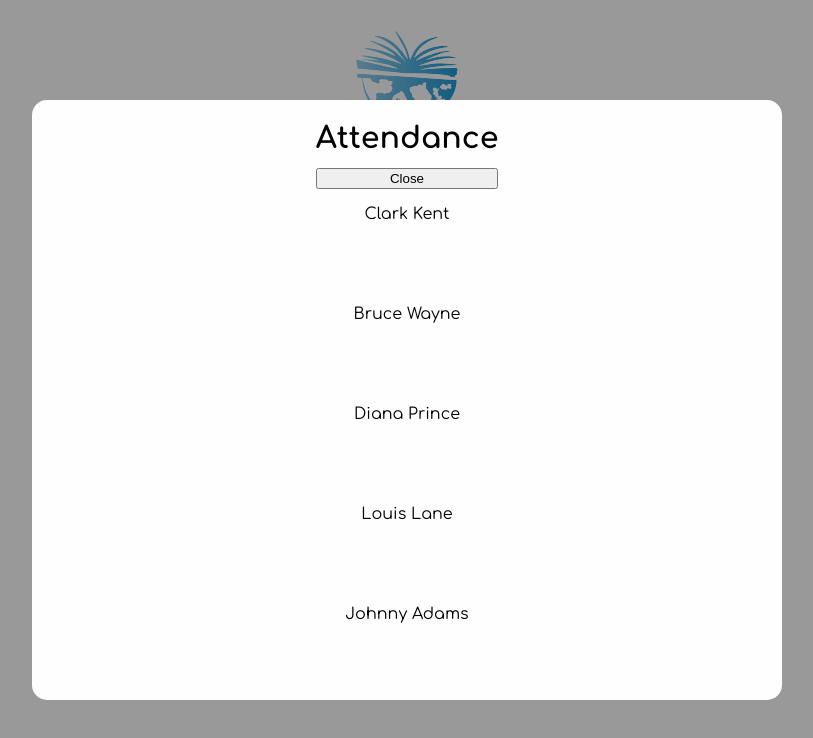
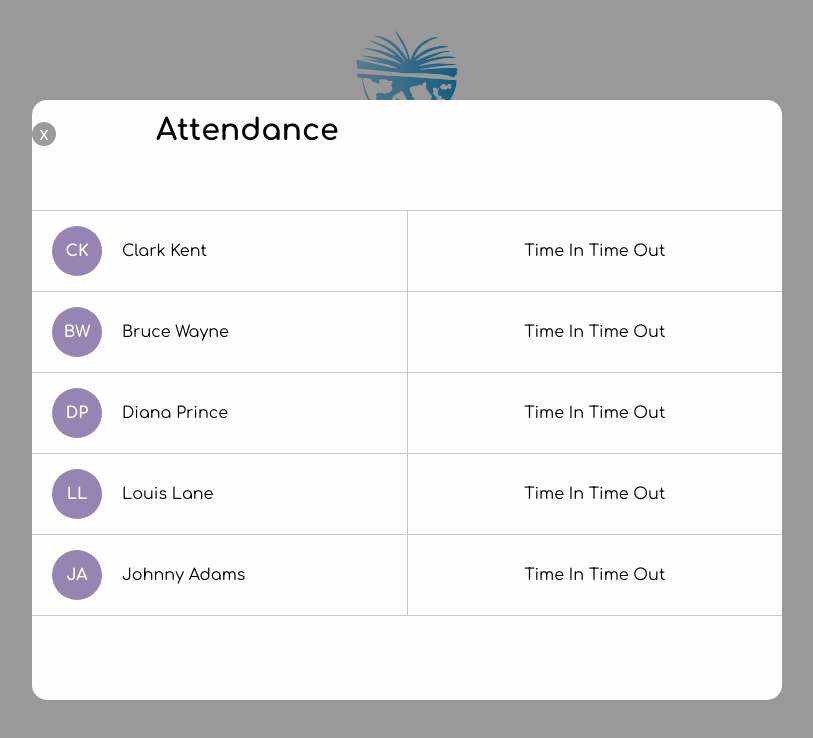
Before and after one commit to PatriciaArnedo/attendance_app, a React (Create React App) app: page / in a window 1280 px wide. Both pictures are taken after a click on the button "Take Attendance". Shown: the top 738 px of the page, without its empty margins (233-1046 px from the left). Built offline with nearby package versions, Linux system fonts and the light colour scheme; data requests are answered from the project's data file.

Commit message:
added row cells, close button and initials in circle

```diff
--- a/src/App.css
+++ b/src/App.css
@@ -2,16 +2,16 @@
 @import url('https://fonts.googleapis.com/css2?family=Comfortaa:wght@400;700&display=swap');
 
 
-.App {
+.app {
   text-align: center;
   font-family: 'Comfortaa', cursive;
 }
-
 
 .logo {
   margin-top: 30px;
 }
 
+/* modal styling */
 .modal {
   position: fixed;
   z-index: 1;
@@ -30,14 +30,8 @@
   margin: auto;
   height: 600px;
   width: 750px;
-  display: flex;
-  flex-direction: column;
-  flex-wrap: wrap;
-  justify-content: flex-start;
-  align-content: center;
   text-align: center;
   border-radius: 15px;
-
 }
 
 .modal-header {
@@ -46,17 +40,78 @@
   font-size: 30px;
   font-weight: bold;
   margin-top: 8px;
+  display: table-cell;
+  flex-direction: row;
+  justify-content: center;
+  vertical-align: middle;
+  text-align: center;
+  /* border: 1px solid; */
+}
+
+.close-button {
+  border-radius: 50%;
+  width: 24px;
+  height: 24px;
+  border: none;
+  background-color: rgb(155, 155, 155);
+  color: white;
+  font-size: 18px;
+  margin-right: 100px;
+}
+
+/* student styling */
+
+.student-container {
+  margin-top: 50px;
+  border-bottom: .5px solid rgb(202, 202, 202) ;
+}
+
+.student-row {
+  display: flex;
+  flex-direction: row;
+  /* flex-wrap: nowrap;
+  justify-content: flex-start;
+  align-content: center;
+  align-items: center; */
+}
+
+.student-name {
+  width: 50%;
+  font-size: 16px;
+  font-weight: 400;
+  height: 80px;
+  border-top: .5px solid rgb(202, 202, 202);
   display: flex;
   flex-direction: row;
   flex-wrap: wrap;
   justify-content: flex-start;
   align-content: center;
-  text-align: center;
+  align-items: center;
 }
 
-.student {
-  font-size: 16px;
-  font-weight: 400;
-  height: 100px;
-  border-top: 5px;
+.student-time {
+  width: 50%;
+  border-top: .5px solid rgb(202, 202, 202);
+  border-left: .5px solid rgb(202, 202, 202);
+  display: flex;
+  flex-direction: row;
+  flex-wrap: wrap;
+  justify-content: center;
+  align-content: center;
+  align-items: center;
 }
+
+.student-initials {
+  background-color: rgb(150, 132, 179);
+  color: white;
+  font-weight: bold;
+  border-radius: 50%;
+  height: 50px;
+  width: 50px;
+  margin-right: 20px;
+  margin-left: 20px;
+  display: flex;
+  justify-content: center;
+  align-content: center;
+  align-items: center;
+}
--- a/src/App.js
+++ b/src/App.js
@@ -4,7 +4,10 @@ import './App.css';
 
 function App() {
   return (
-    <RootContainer/>
+    //Root Container contains components
+    <div className="app">
+      <RootContainer/>
+    </div>
   )
 }
 
--- a/src/components/header.js
+++ b/src/components/header.js
@@ -1,21 +1,14 @@
-import React, { useState } from 'react'
-import Modal from './modal.js'
+import React from 'react'
 
 function Header() {
 
-    const [ showModal, setShowModal] = useState(false)
-
-
+    //Simple header component that displays a title and logo
     return (
         <div className="App">
             <header className="App-header">
                 <img className="logo" src="/doclogo.png" alt="logo" />
                 <h1>DOC Preschool</h1>
             </header>
-
-            <button onClick={() => setShowModal(currentShowModal => !showModal)}>Take Attendance</button>
-
-            {showModal? <Modal setShowModal={setShowModal} showModal={showModal} /> : null}
         </div>
     )
 }
--- a/src/components/modal.js
+++ b/src/components/modal.js
@@ -3,15 +3,18 @@ import Student from './student.js'
 
 function Modal(props) {
 
+    //Exits the modal when the user clicks outside of the modal
     window.onclick = function (event) {
         if (event.target.className === "modal") {
             props.setShowModal(currentShowModal => !props.showModal)
         }
     }
 
+    //use state hook to store students fetched from json server
     const [students, setStudents] = useState([])
 
-    useEffect (() => {
+    //fetches student list from a json server
+    useEffect(() => {
         fetch(`http://localhost:4000/students`)
             .then(r => r.json())
             .then(studentsArray => {
@@ -21,6 +24,8 @@ function Modal(props) {
             .catch(console.log)
     }, [])
 
+
+    //renders all student names fetched from json server
     function renderStudents() {
         return students.map(student => <Student key={student.id} student={student} />)
     }
@@ -29,10 +34,14 @@ function Modal(props) {
         <div className="modal">
             <div className="modal-content">
                 <div className="modal-header">
-                    <p>Attendance</p>
+                    <button className="close-button" onClick={() => props.setShowModal(currentShowModal => !props.showModal)}>x</button>
+                    Attendance
                 </div>
-                <button onClick={() => props.setShowModal(currentShowModal => !props.showModal)}>Close</button>
+
+                {/* calls the render students function */}
+                <div className="student-container">
                     {renderStudents()}
+                </div>
             </div>
         </div>
     )
--- a/src/components/student.js
+++ b/src/components/student.js
@@ -1,10 +1,19 @@
 import React from 'react'
 
-function Student(props){
+function Student(props) {
 
-    return(
-        <div className="student">
-            <p>{props.student.FirstName} {props.student.LastName}</p>
+    //individual student component that is rendered for every student fetched
+    return (
+        <div className="student-row">
+        <div className="student-name">
+            <div className="student-initials">
+                {props.student.FirstName[0]}{props.student.LastName[0]}
+            </div>
+            {props.student.FirstName} {props.student.LastName}
+        </div>
+        <div className="student-time">
+            Time In Time Out
+        </div>
         </div>
     )
 }
--- a/src/containers/rootContainer.js
+++ b/src/containers/rootContainer.js
@@ -1,9 +1,21 @@
-import React from 'react'
+import React, { useState } from 'react'
+import Modal from '../components/modal.js'
 import Header from '../components/header.js'
 
 function RootContainer(){
+
+    //use state to toggle the modal. initializes at false to hide the modal by default.
+    const [ showModal, setShowModal] = useState(false)
+
     return(
+        <>
         <Header/>
+        {/* Attendance button toggles state and shows modal */}
+        <button onClick={() => setShowModal(currentShowModal => !showModal)}> Take Attendance</button>
+
+        {/* Ternary Logic to show/hide the modal */}
+        {showModal? <Modal setShowModal={setShowModal} showModal={showModal} /> : null}
+        </>
     )
 }
 
```
Lines whose indentation alone changed are shown as unchanged.
